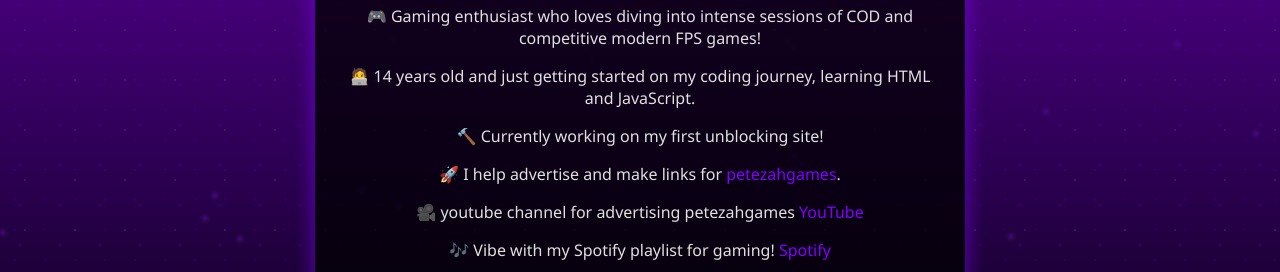
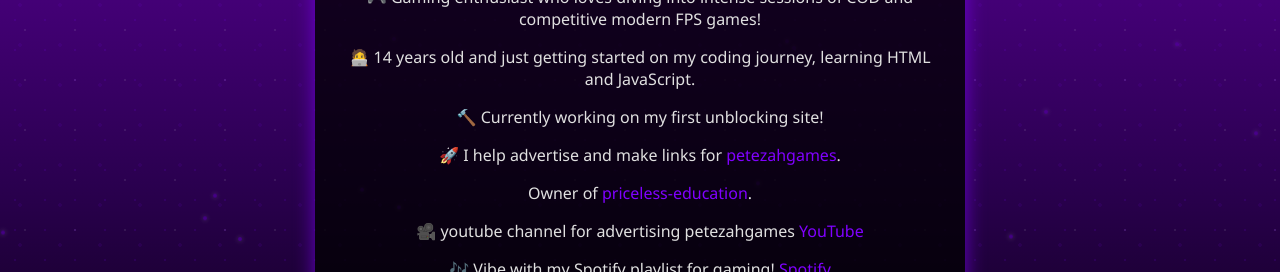
Before and after one commit to iisilly1059/iiSilly-bio, a plain HTML site: page index.html in a window 1280 px wide. Shown: the part 295-567 px from the top of the page. Drawn offline with Linux system fonts and the light colour scheme.

Commit message:
Update index.html
Added "owner of Priceless-education"

```diff
--- a/index.html
+++ b/index.html
@@ -207,6 +207,7 @@
         <p>🧑‍💻 14 years old and just getting started on my coding journey, learning HTML and JavaScript.</p>
         <p>🔨 Currently working on my first unblocking site!</p>
         <p>🚀 I help advertise and make links for <a href="https://petezahgames.com">petezahgames</a>.</p>
+        <p>   Owner of <a href="https://sites.google.com/view/priceless-education">priceless-education</a>.</p>
         <p>🎥 youtube channel for advertising petezahgames <a href="https://www.youtube.com/@iiSilly_1059">YouTube</a></p>
         <p>🎶 Vibe with my Spotify playlist for gaming! <a href="https://open.spotify.com/playlist/6Au7YBkX1YdqmKXoeqD49t?si=294aa1e4a4244d9c">Spotify</a></p>
         <div class="social-icons">
```
